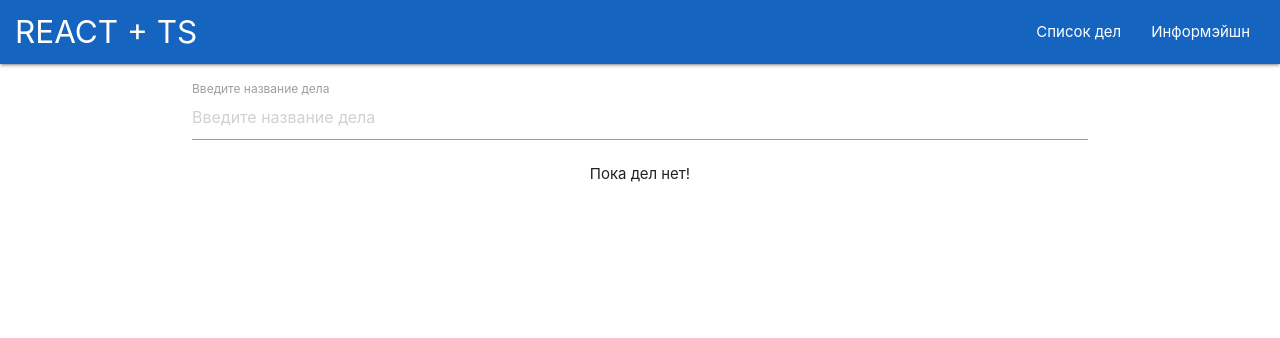
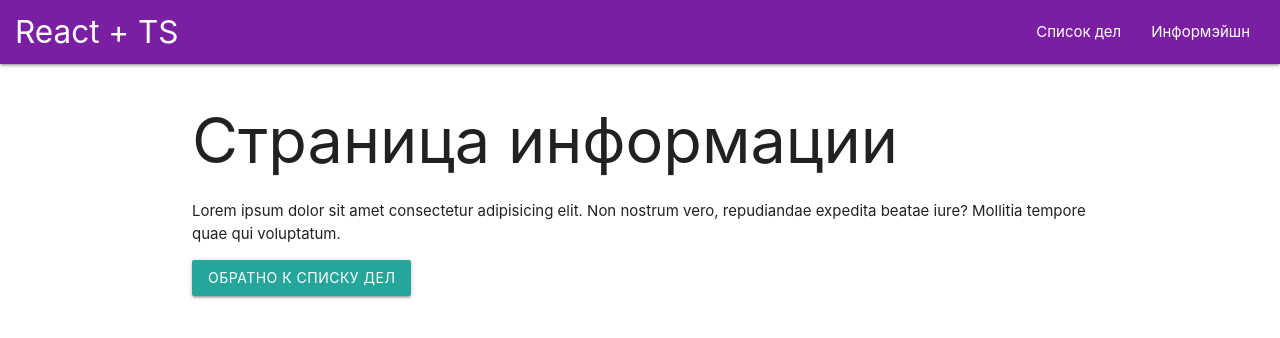
Before and after one commit to workJOPEWER/React-JS-TypeScript, a React (Create React App) app: page /about in a window 1280 px wide. Shown: the top 338 px of the page. Built offline with nearby package versions, Linux system fonts and the light colour scheme.

Commit message:
react-router-dom

```diff
--- a/package.json
+++ b/package.json
@@ -10,8 +10,10 @@
     "@types/node": "^12.20.5",
     "@types/react": "^17.0.3",
     "@types/react-dom": "^17.0.2",
+    "@types/react-router-dom": "^5.1.7",
     "react": "^17.0.1",
     "react-dom": "^17.0.1",
+    "react-router-dom": "^5.2.0",
     "react-scripts": "4.0.3",
     "typescript": "^4.2.3",
     "web-vitals": "^1.1.0"
@@ -39,5 +41,6 @@
       "last 1 firefox version",
       "last 1 safari version"
     ]
-  }
+  },
+  "devDependencies": {}
 }
--- a/src/App.tsx
+++ b/src/App.tsx
@@ -1,66 +1,21 @@
-import React, {useState, useEffect} from 'react';
+import React from 'react';
+import { BrowserRouter as Router, Switch, Route } from 'react-router-dom';
 import {Navbar} from './components/Navbar';
-import {TodoForm} from './components/TodoForm';
-import {TodoList} from './components/TodoList';
-import {ITodo} from "./interfaces";
-
-declare var confirm: (question: string) => boolean;
+import {TodosPage} from "./pages/TodosPage";
+import {AboutPage} from "./pages/AboutPage";
 
 const App: React.FC = () => {
-    //<never> по умолчанию
-    const [todos, setTodos] = useState<ITodo[]>([])
-
-    useEffect(() => {
-        const saved = JSON.parse(localStorage.getItem('todos') || '[]') as ITodo[]
-        setTodos(saved)
-    }, [])
-
-    useEffect(() => {
-        localStorage.setItem('todos', JSON.stringify(todos))
-    }, [todos])
-
-
-    const addHandler = (title: string) => {
-        const newTodo: ITodo = {
-            title: title,
-            id: Date.now(),
-            completed: false
-        }
-        //перетираем стейт/нет гарантии что это будет предыдущее состояние
-        // setTodos([newTodo, ...todos])
-        setTodos(prev => [newTodo, ...prev])
-    }
-
-    const toggleHandler = (id: number) => {
-        setTodos(prev =>
-            prev.map(todo => {
-                if (todo.id === id) {
-                    todo.completed = !todo.completed
-                }
-                return todo
-            })
-        )
-    }
-
-    const removeHandler = (id: number) => {
-        const shoudRemove = confirm('Вы уверены, что хотите удалить элемент?')
-        if (shoudRemove) {
-            setTodos(prev => prev.filter(todo => todo.id !== id))
-        }
-    }
-
-    return <>
-        <Navbar/>
-        <div className={'container'}>
-
-            <TodoForm onAdd={addHandler}/>
-
-            <TodoList todos={todos}
-                      onToggle={toggleHandler}
-                      onRemove={removeHandler}/>
-        </div>
-    </>
-
+    return (
+        <Router>
+            <Navbar />
+            <div className="container">
+                <Switch>
+                    <Route component={TodosPage} path="/" exact />
+                    <Route component={AboutPage} path="/about" />
+                </Switch>
+            </div>
+        </Router>
+    )
 }
 
 export default App;
--- a/src/components/Navbar.tsx
+++ b/src/components/Navbar.tsx
@@ -1,13 +1,21 @@
-import React from 'react';
+import React from 'react'
+import { NavLink } from 'react-router-dom';
+
 
 export const Navbar: React.FunctionComponent = () => (
     <nav>
-        <div className="nav-wrapper blue darken-3 px1">
-            <a href="/" className="brand-logo">REACT + TS</a>
+        <div className="nav-wrapper purple darken-2 px1">
+            <a href="/" className="brand-logo">
+                React + TS
+            </a>
             <ul className="right hide-on-med-and-down">
-                <li><a href="/">Список дел</a></li>
-                <li><a href="/">Информэйшн</a></li>
+                <li>
+                    <NavLink to="/">Список дел</NavLink>
+                </li>
+                <li>
+                    <NavLink to="/about">Информэйшн</NavLink>
+                </li>
             </ul>
         </div>
     </nav>
-);
+)
--- a/src/pages/AboutPage.tsx
+++ b/src/pages/AboutPage.tsx
@@ -1,7 +1,19 @@
 import React from 'react'
+import { useHistory } from 'react-router-dom'
 
-export const TodosPage: React.FC = () => {
+export const AboutPage: React.FC = () => {
+    const history = useHistory()
     return (
-        <div> 123 </div>
+        <>
+            <h1>Страница информации</h1>
+            <p>
+                Lorem ipsum dolor sit amet consectetur adipisicing elit. Non nostrum
+                vero, repudiandae expedita beatae iure? Mollitia tempore quae qui
+                voluptatum.
+            </p>
+            <button className="btn" onClick={() => history.push('/')}>
+                Обратно к списку дел
+            </button>
+        </>
     )
 }
--- a/src/pages/TodosPage.tsx
+++ b/src/pages/TodosPage.tsx
@@ -0,0 +1,65 @@
+import React, { useState, useEffect } from 'react'
+import { TodoForm } from '../components/TodoForm'
+import { TodoList } from '../components/TodoList'
+import { ITodo } from '../interfaces'
+
+declare var confirm: (question: string) => boolean
+
+export const TodosPage: React.FC = () => {
+    //<never> по умолчанию
+    const [todos, setTodos] = useState<ITodo[]>([])
+
+    useEffect(() => {
+        const saved = JSON.parse(localStorage.getItem('todos') || '[]') as ITodo[]
+        setTodos(saved)
+    }, [])
+
+    useEffect(() => {
+        localStorage.setItem('todos', JSON.stringify(todos))
+    }, [todos])
+
+    const addHandler = (title: string) => {
+        const newTodo: ITodo = {
+            title: title,
+            id: Date.now(),
+            completed: false
+        }
+
+        ///перетираем стейт/нет гарантии что это будет предыдущее состояние
+        // setTodos([newTodo, ...todos])
+        setTodos(prev => [newTodo, ...prev])
+    }
+
+    const toggleHandler = (id: number) => {
+        setTodos(prev =>
+            prev.map(todo => {
+                if (todo.id === id) {
+                    return {
+                        ...todo,
+                        completed: !todo.completed
+                    }
+                }
+                return todo
+            })
+        )
+    }
+
+    const removeHandler = (id: number) => {
+        const shoudRemove = confirm('Вы уверены, что хотите удалить элемент?')
+        if (shoudRemove) {
+            setTodos(prev => prev.filter(todo => todo.id !== id))
+        }
+    }
+
+    return (
+        <React.Fragment>
+            <TodoForm onAdd={addHandler} />
+
+            <TodoList
+                todos={todos}
+                onToggle={toggleHandler}
+                onRemove={removeHandler}
+            />
+        </React.Fragment>
+    )
+}
```
Also changed, not shown: src/components/TodoForm.tsx (+4 -3 lines), 1 other file (tests, documents, lock files or other folders).
